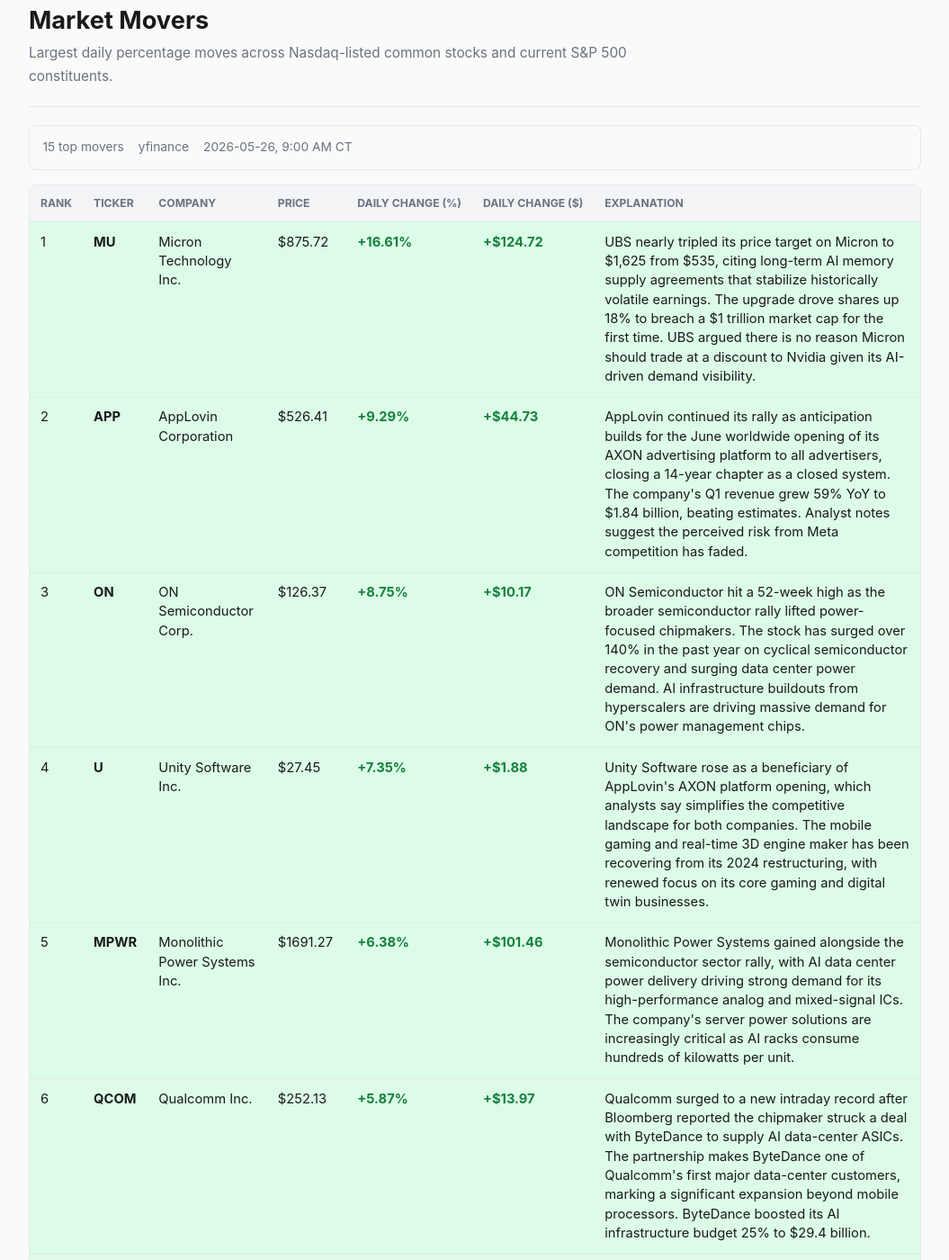
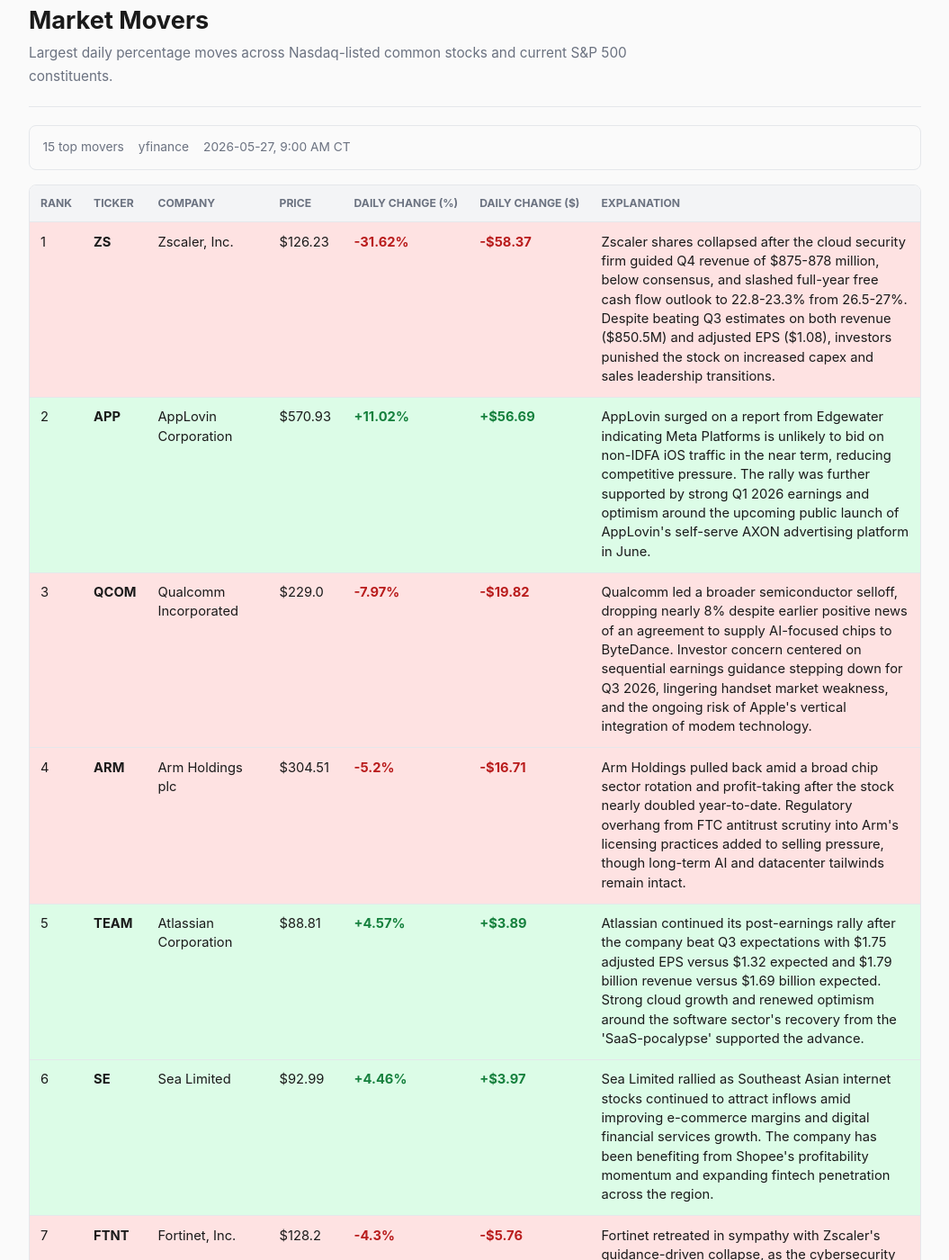
Before and after one commit to SahanY/tech-briefing, a Jekyll site: the page built from stocks.html, in a window 1280 px wide and 1400 px high, scrolled down 211 px. Shown: the whole window at 90% size, without its empty margins (112-1167 px from the left). Built offline with Jekyll 4.4.1, drawn with Linux system fonts in a browser that asks for light colours; some of the changed text lies outside the part shown.

Commit message:
Market Movers 2026-05-27

```diff
--- a/_data/stock_movers.json
+++ b/_data/stock_movers.json
@@ -1,7 +1,7 @@
 {
-  "date": "2026-05-26",
-  "generated_at": "2026-05-26T15:25:54.565225+00:00",
-  "data_as_of": "2026-05-26, 9:00 AM CT",
+  "date": "2026-05-27",
+  "generated_at": "2026-05-27T13:05:16-05:00",
+  "data_as_of": "2026-05-27, 9:00 AM CT",
   "source": "yfinance",
   "universe": {
     "mode": "nasdaq_listed_plus_sp500",
@@ -13,198 +13,198 @@
   "stocks": [
     {
       "rank": 1,
-      "ticker": "MU",
-      "name": "Micron Technology Inc.",
-      "price": 875.72,
-      "previous_close": 751.0,
-      "change_pct": 16.61,
-      "change_abs": 124.72,
-      "volume": "34.9M",
-      "volume_raw": 34913379,
-      "direction": "gain",
-      "explanation": "UBS nearly tripled its price target on Micron to $1,625 from $535, citing long-term AI memory supply agreements that stabilize historically volatile earnings. The upgrade drove shares up 18% to breach a $1 trillion market cap for the first time. UBS argued there is no reason Micron should trade at a discount to Nvidia given its AI-driven demand visibility."
+      "ticker": "ZS",
+      "name": "Zscaler, Inc.",
+      "price": 126.23,
+      "previous_close": 184.60,
+      "change_pct": -31.62,
+      "change_abs": -58.37,
+      "volume": "25.1M",
+      "volume_raw": 25100018,
+      "direction": "loss",
+      "explanation": "Zscaler shares collapsed after the cloud security firm guided Q4 revenue of $875-878 million, below consensus, and slashed full-year free cash flow outlook to 22.8-23.3% from 26.5-27%. Despite beating Q3 estimates on both revenue ($850.5M) and adjusted EPS ($1.08), investors punished the stock on increased capex and sales leadership transitions."
     },
     {
       "rank": 2,
       "ticker": "APP",
       "name": "AppLovin Corporation",
-      "price": 526.41,
-      "previous_close": 481.68,
-      "change_pct": 9.29,
-      "change_abs": 44.73,
-      "volume": "2.9M",
-      "volume_raw": 2861662,
+      "price": 570.93,
+      "previous_close": 514.24,
+      "change_pct": 11.02,
+      "change_abs": 56.69,
+      "volume": "5.5M",
+      "volume_raw": 5487900,
       "direction": "gain",
-      "explanation": "AppLovin continued its rally as anticipation builds for the June worldwide opening of its AXON advertising platform to all advertisers, closing a 14-year chapter as a closed system. The company's Q1 revenue grew 59% YoY to $1.84 billion, beating estimates. Analyst notes suggest the perceived risk from Meta competition has faded."
+      "explanation": "AppLovin surged on a report from Edgewater indicating Meta Platforms is unlikely to bid on non-IDFA iOS traffic in the near term, reducing competitive pressure. The rally was further supported by strong Q1 2026 earnings and optimism around the upcoming public launch of AppLovin's self-serve AXON advertising platform in June."
     },
     {
       "rank": 3,
-      "ticker": "ON",
-      "name": "ON Semiconductor Corp.",
-      "price": 126.37,
-      "previous_close": 116.2,
-      "change_pct": 8.75,
-      "change_abs": 10.17,
-      "volume": "6.6M",
-      "volume_raw": 6623484,
-      "direction": "gain",
-      "explanation": "ON Semiconductor hit a 52-week high as the broader semiconductor rally lifted power-focused chipmakers. The stock has surged over 140% in the past year on cyclical semiconductor recovery and surging data center power demand. AI infrastructure buildouts from hyperscalers are driving massive demand for ON's power management chips."
+      "ticker": "QCOM",
+      "name": "Qualcomm Incorporated",
+      "price": 229.00,
+      "previous_close": 248.82,
+      "change_pct": -7.97,
+      "change_abs": -19.82,
+      "volume": "18.2M",
+      "volume_raw": 18184609,
+      "direction": "loss",
+      "explanation": "Qualcomm led a broader semiconductor selloff, dropping nearly 8% despite earlier positive news of an agreement to supply AI-focused chips to ByteDance. Investor concern centered on sequential earnings guidance stepping down for Q3 2026, lingering handset market weakness, and the ongoing risk of Apple's vertical integration of modem technology."
     },
     {
       "rank": 4,
-      "ticker": "U",
-      "name": "Unity Software Inc.",
-      "price": 27.45,
-      "previous_close": 25.57,
-      "change_pct": 7.35,
-      "change_abs": 1.88,
-      "volume": "6.5M",
-      "volume_raw": 6495129,
-      "direction": "gain",
-      "explanation": "Unity Software rose as a beneficiary of AppLovin's AXON platform opening, which analysts say simplifies the competitive landscape for both companies. The mobile gaming and real-time 3D engine maker has been recovering from its 2024 restructuring, with renewed focus on its core gaming and digital twin businesses."
+      "ticker": "ARM",
+      "name": "Arm Holdings plc",
+      "price": 304.51,
+      "previous_close": 321.22,
+      "change_pct": -5.20,
+      "change_abs": -16.71,
+      "volume": "6.9M",
+      "volume_raw": 6899859,
+      "direction": "loss",
+      "explanation": "Arm Holdings pulled back amid a broad chip sector rotation and profit-taking after the stock nearly doubled year-to-date. Regulatory overhang from FTC antitrust scrutiny into Arm's licensing practices added to selling pressure, though long-term AI and datacenter tailwinds remain intact."
     },
     {
       "rank": 5,
-      "ticker": "MPWR",
-      "name": "Monolithic Power Systems Inc.",
-      "price": 1691.27,
-      "previous_close": 1589.81,
-      "change_pct": 6.38,
-      "change_abs": 101.46,
-      "volume": "231.7K",
-      "volume_raw": 231741,
+      "ticker": "TEAM",
+      "name": "Atlassian Corporation",
+      "price": 88.81,
+      "previous_close": 84.92,
+      "change_pct": 4.57,
+      "change_abs": 3.89,
+      "volume": "2.7M",
+      "volume_raw": 2736923,
       "direction": "gain",
-      "explanation": "Monolithic Power Systems gained alongside the semiconductor sector rally, with AI data center power delivery driving strong demand for its high-performance analog and mixed-signal ICs. The company's server power solutions are increasingly critical as AI racks consume hundreds of kilowatts per unit."
+      "explanation": "Atlassian continued its post-earnings rally after the company beat Q3 expectations with $1.75 adjusted EPS versus $1.32 expected and $1.79 billion revenue versus $1.69 billion expected. Strong cloud growth and renewed optimism around the software sector's recovery from the 'SaaS-pocalypse' supported the advance."
     },
     {
       "rank": 6,
-      "ticker": "QCOM",
-      "name": "Qualcomm Inc.",
-      "price": 252.13,
-      "previous_close": 238.16,
-      "change_pct": 5.87,
-      "change_abs": 13.97,
-      "volume": "14.7M",
-      "volume_raw": 14738549,
+      "ticker": "SE",
+      "name": "Sea Limited",
+      "price": 92.99,
+      "previous_close": 89.02,
+      "change_pct": 4.46,
+      "change_abs": 3.97,
+      "volume": "2.0M",
+      "volume_raw": 2023860,
       "direction": "gain",
-      "explanation": "Qualcomm surged to a new intraday record after Bloomberg reported the chipmaker struck a deal with ByteDance to supply AI data-center ASICs. The partnership makes ByteDance one of Qualcomm's first major data-center customers, marking a significant expansion beyond mobile processors. ByteDance boosted its AI infrastructure budget 25% to $29.4 billion."
+      "explanation": "Sea Limited rallied as Southeast Asian internet stocks continued to attract inflows amid improving e-commerce margins and digital financial services growth. The company has been benefiting from Shopee's profitability momentum and expanding fintech penetration across the region."
     },
     {
       "rank": 7,
-      "ticker": "KLAC",
-      "name": "KLA Corporation",
-      "price": 1986.89,
-      "previous_close": 1888.38,
-      "change_pct": 5.22,
-      "change_abs": 98.51,
-      "volume": "271.4K",
-      "volume_raw": 271406,
-      "direction": "gain",
-      "explanation": "KLA Corporation advanced in the semiconductor equipment rally as strong AI chip demand drives capital expenditure increases across foundries and memory manufacturers. The company's process control and yield management systems are critical to manufacturing advanced AI chips at scale."
+      "ticker": "FTNT",
+      "name": "Fortinet, Inc.",
+      "price": 128.20,
+      "previous_close": 133.96,
+      "change_pct": -4.30,
+      "change_abs": -5.76,
+      "volume": "4.2M",
+      "volume_raw": 4171862,
+      "direction": "loss",
+      "explanation": "Fortinet retreated in sympathy with Zscaler's guidance-driven collapse, as the cybersecurity sector broadly sold off. A recent DZ Bank downgrade to Hold from Buy on May 18 continued to weigh on sentiment, though Wedbush maintained a constructive long-term outlook on the cyber sector overall."
     },
     {
       "rank": 8,
-      "ticker": "MCHP",
-      "name": "Microchip Technology Inc.",
-      "price": 98.22,
-      "previous_close": 93.43,
-      "change_pct": 5.13,
-      "change_abs": 4.79,
-      "volume": "3.6M",
-      "volume_raw": 3598139,
-      "direction": "gain",
-      "explanation": "Microchip Technology rose as the analog and embedded chip sector benefited from broad semiconductor strength. The company has been recovering from inventory destocking, with automotive and industrial end markets stabilizing alongside growing AI edge deployment opportunities."
+      "ticker": "MRVL",
+      "name": "Marvell Technology, Inc.",
+      "price": 199.57,
+      "previous_close": 208.26,
+      "change_pct": -4.17,
+      "change_abs": -8.69,
+      "volume": "27.8M",
+      "volume_raw": 27779050,
+      "direction": "loss",
+      "explanation": "Marvell pulled back ahead of its Q1 earnings report due after Wednesday's close. Despite HSBC upgrading the stock to Buy with a $300 target on optical interconnect strength, pre-earnings jitters and a broader semiconductor rotation weighed on shares. Analysts expect Q1 revenue of $2.41 billion, up 27% year-over-year."
     },
     {
       "rank": 9,
-      "ticker": "ADI",
-      "name": "Analog Devices Inc.",
-      "price": 417.14,
-      "previous_close": 397.07,
-      "change_pct": 5.05,
-      "change_abs": 20.07,
-      "volume": "1.6M",
-      "volume_raw": 1637240,
-      "direction": "gain",
-      "explanation": "Analog Devices gained as the chip sector broadly rallied on AI spending momentum. ADI's precision signal processing and power management solutions are seeing increased demand from data center, automotive, and industrial automation customers investing in AI capabilities."
+      "ticker": "MSTR",
+      "name": "Strategy (MicroStrategy)",
+      "price": 154.37,
+      "previous_close": 159.93,
+      "change_pct": -3.48,
+      "change_abs": -5.56,
+      "volume": "7.4M",
+      "volume_raw": 7357302,
+      "direction": "loss",
+      "explanation": "Strategy (formerly MicroStrategy) declined as Bitcoin retreated from recent highs, dragging the company's shares lower given its substantial Bitcoin treasury holdings. The stock remains highly correlated with cryptocurrency price movements and broader risk-off sentiment in Wednesday's session."
     },
     {
       "rank": 10,
-      "ticker": "WOLF",
-      "name": "Wolfspeed Inc.",
-      "price": 73.36,
-      "previous_close": 69.89,
-      "change_pct": 4.97,
-      "change_abs": 3.47,
-      "volume": "6.0M",
-      "volume_raw": 5999577,
-      "direction": "gain",
-      "explanation": "Wolfspeed extended its remarkable May rally, up over 100% this month after Citrini Research named it a top AI infrastructure pick. The thesis centers on next-generation AI racks requiring complete power conversion redesigns using silicon carbide \u2014 Wolfspeed's specialty. The company produced its first 300mm silicon carbide crystal in January 2026."
+      "ticker": "INTC",
+      "name": "Intel Corporation",
+      "price": 119.26,
+      "previous_close": 123.52,
+      "change_pct": -3.44,
+      "change_abs": -4.25,
+      "volume": "65.9M",
+      "volume_raw": 65931865,
+      "direction": "loss",
+      "explanation": "Intel fell after Northland downgraded the stock to Market Perform from Outperform, citing full valuation and modeling a decline in overall datacenter spending in calendar year 2027 as hyperscalers become cash-strapped. The downgrade offset earlier turnaround optimism and contributed to the broader chip sector weakness."
     },
     {
       "rank": 11,
-      "ticker": "AMD",
-      "name": "Advanced Micro Devices Inc.",
-      "price": 490.48,
-      "previous_close": 467.51,
-      "change_pct": 4.91,
-      "change_abs": 22.97,
-      "volume": "15.4M",
-      "volume_raw": 15366856,
-      "direction": "gain",
-      "explanation": "AMD rose alongside the broader chip sector rally, continuing to benefit from AI GPU demand and data center expansion. The company's MI series accelerators compete for AI training and inference workloads, with hyperscaler customers increasingly diversifying beyond Nvidia."
+      "ticker": "CRWD",
+      "name": "CrowdStrike Holdings, Inc.",
+      "price": 649.22,
+      "previous_close": 671.55,
+      "change_pct": -3.32,
+      "change_abs": -22.33,
+      "volume": "2.3M",
+      "volume_raw": 2339107,
+      "direction": "loss",
+      "explanation": "CrowdStrike gave back gains after hitting eight straight intraday records, pulling back in a sector-wide cybersecurity selloff triggered by Zscaler's weak guidance. Despite announcing the successful Glassworm botnet takedown with Google and receiving a Wedbush price target raise to $700, profit-taking prevailed."
     },
     {
       "rank": 12,
-      "ticker": "TXN",
-      "name": "Texas Instruments Inc.",
-      "price": 324.06,
-      "previous_close": 309.21,
-      "change_pct": 4.8,
-      "change_abs": 14.85,
-      "volume": "2.8M",
-      "volume_raw": 2835712,
-      "direction": "gain",
-      "explanation": "Texas Instruments advanced as analog semiconductor demand strengthened across automotive, industrial, and data center applications. TI's massive manufacturing expansion positions it to capture growing analog chip demand driven by AI infrastructure and electrification trends."
+      "ticker": "MDB",
+      "name": "MongoDB, Inc.",
+      "price": 297.42,
+      "previous_close": 307.35,
+      "change_pct": -3.23,
+      "change_abs": -9.93,
+      "volume": "1.6M",
+      "volume_raw": 1616902,
+      "direction": "loss",
+      "explanation": "MongoDB declined amid the broader software and cloud infrastructure selloff. The database platform maker was caught in the crosscurrent of renewed SaaS-pocalypse fears following Zscaler's guidance miss, despite the broader software sector's recent 25% rally from April lows."
     },
     {
       "rank": 13,
-      "ticker": "AI",
-      "name": "C3.ai Inc.",
-      "price": 9.73,
-      "previous_close": 9.29,
-      "change_pct": 4.68,
-      "change_abs": 0.44,
-      "volume": "3.3M",
-      "volume_raw": 3275278,
-      "direction": "gain",
-      "explanation": "C3.ai shares rose as AI-related stocks broadly rallied on semiconductor momentum and continued enterprise AI adoption. The enterprise AI software provider has been expanding its generative AI offerings and government contracts."
+      "ticker": "NET",
+      "name": "Cloudflare, Inc.",
+      "price": 210.51,
+      "previous_close": 217.54,
+      "change_pct": -3.23,
+      "change_abs": -7.03,
+      "volume": "1.9M",
+      "volume_raw": 1896567,
+      "direction": "loss",
+      "explanation": "Cloudflare traded lower in sympathy with the broader cloud and cybersecurity sector rotation following Zscaler's guidance-driven collapse. The stock pulled back despite strong fundamentals and Cloudflare's recently launched Flagship developer platform, reflecting risk-off sentiment across growth-oriented infrastructure names."
     },
     {
       "rank": 14,
-      "ticker": "MDB",
-      "name": "MongoDB Inc.",
-      "price": 311.3,
-      "previous_close": 326.13,
-      "change_pct": -4.55,
-      "change_abs": -14.83,
-      "volume": "1.1M",
-      "volume_raw": 1136381,
-      "direction": "loss",
-      "explanation": "MongoDB declined ahead of its earnings report scheduled for May 28, with investors taking profits after a recent recovery. The database company faces questions about growth deceleration and competition from AI-native database solutions, though its Atlas cloud platform crossed a $2 billion annualized run rate."
+      "ticker": "PINS",
+      "name": "Pinterest, Inc.",
+      "price": 19.93,
+      "previous_close": 19.33,
+      "change_pct": 3.13,
+      "change_abs": 0.60,
+      "volume": "7.1M",
+      "volume_raw": 7057228,
+      "direction": "gain",
+      "explanation": "Pinterest gained as digital advertising stocks broadly outperformed, benefiting from AppLovin's rally and the report that Meta is pulling back from certain iOS ad inventory. Investors rotated into lower-valuation ad-tech names as the digital ad market shows resilience heading into the summer spending season."
     },
     {
       "rank": 15,
-      "ticker": "AMAT",
-      "name": "Applied Materials Inc.",
-      "price": 451.22,
-      "previous_close": 432.16,
-      "change_pct": 4.41,
-      "change_abs": 19.06,
-      "volume": "2.6M",
-      "volume_raw": 2584590,
-      "direction": "gain",
-      "explanation": "Applied Materials gained as semiconductor equipment stocks rallied on strong AI chip demand driving fab investment. AMAT's etch, deposition, and inspection tools are essential to producing advanced logic and memory chips powering AI workloads."
+      "ticker": "PANW",
+      "name": "Palo Alto Networks, Inc.",
+      "price": 248.95,
+      "previous_close": 256.75,
+      "change_pct": -3.04,
+      "change_abs": -7.80,
+      "volume": "4.9M",
+      "volume_raw": 4911953,
+      "direction": "loss",
+      "explanation": "Palo Alto Networks pulled back alongside cybersecurity peers following Zscaler's guidance miss, despite Wedbush raising its price target to $300 from $225 on AI-driven security demand. The CEO's recent $10 million insider purchase signaled long-term confidence, but short-term sector headwinds from the Zscaler spillover dominated trading."
     }
   ]
 }
```
